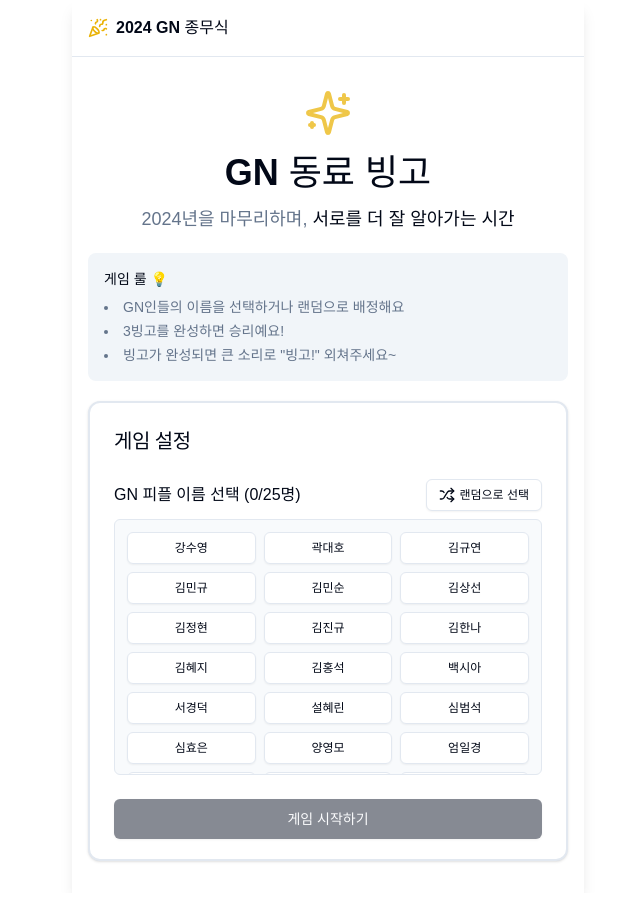
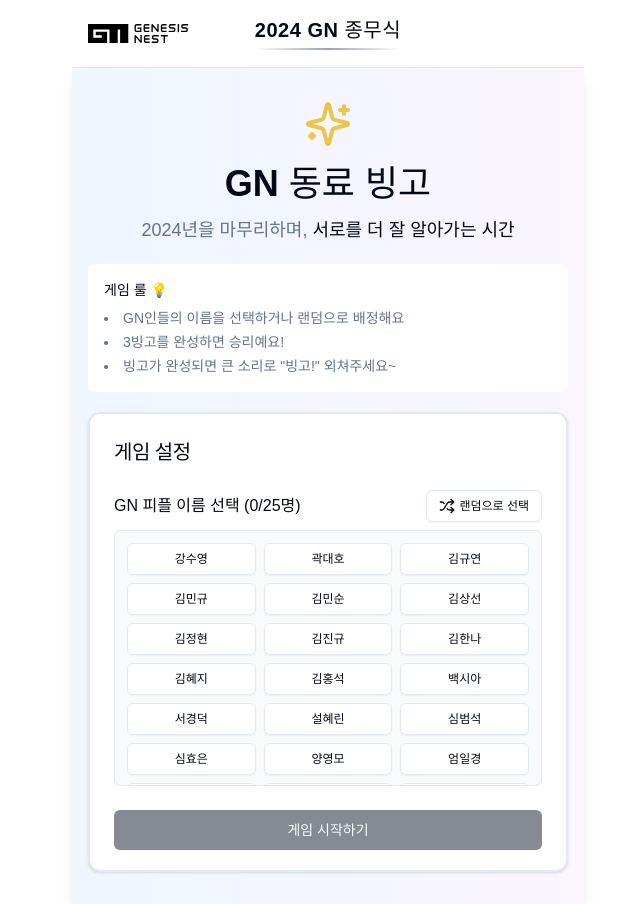
Before and after one commit to JANGSEYEONG/Bingo, a React (Vite) app: page / in a window 1280 px wide. Shown: the whole page, without its empty margins (312-952 px from the left). Built offline with nearby package versions, Linux system fonts and the light colour scheme; a web font is replaced by a local one.

Commit message:
feat: confetti 효과 추가

```diff
--- a/package.json
+++ b/package.json
@@ -26,6 +26,7 @@
     "clsx": "^2.1.1",
     "lucide-react": "^0.469.0",
     "react": "^18.3.1",
+    "react-confetti": "^6.1.0",
     "react-dom": "^18.3.1",
     "react-router": "^7.1.0",
     "tailwind-merge": "^2.5.5",
--- a/src/components/game/BingoStatus.tsx
+++ b/src/components/game/BingoStatus.tsx
@@ -5,12 +5,22 @@ interface BingoStatusProps {
 }
 
 const BingoStatus = ({ bingoCount = 0 }: BingoStatusProps) => {
+  const progress = (bingoCount / BINGO_TO_WIN) * 100;
+
   return (
-    <div className="flex items-center justify-between rounded-lg bg-muted px-4 py-3">
-      <span className="font-medium">현재 빙고</span>
-      <span className="text-xl font-bold">
-        {bingoCount} / {BINGO_TO_WIN}
-      </span>
+    <div className="space-y-2">
+      <div className="h-2 w-full overflow-hidden rounded-full bg-slate-500/10">
+        <div
+          className="h-full bg-gradient-to-r from-blue-400 to-purple-400 transition-all duration-300 ease-out"
+          style={{ width: `${progress}%` }}
+        />
+      </div>
+      <div className="flex items-center justify-between rounded-lg bg-white/40 px-4 py-3 backdrop-blur-sm">
+        <span className="font-bold text-gray-800">현재 빙고</span>
+        <span className="text-xl font-bold text-gray-800">
+          {bingoCount} / {BINGO_TO_WIN}
+        </span>
+      </div>
     </div>
   );
 };
--- /dev/null
+++ b/src/components/game/BingoWin.tsx
@@ -0,0 +1,29 @@
+import { BINGO_TO_WIN } from '@/constants/game';
+import ConfettiDecoration from '../ui/confetti';
+
+interface BingoWinProps {
+  bingoCount: number;
+}
+
+const BingoWin = ({ bingoCount }: BingoWinProps) => {
+  if (bingoCount < BINGO_TO_WIN) return null;
+
+  return (
+    <div className="rounded-lg p-4 text-center">
+      <div className="animate-bounce space-y-2">
+        <div className="flex items-center justify-center gap-3 text-3xl">
+          <span className="animate-spin">🎊</span>
+          <span className="animate-pulse bg-gradient-to-r from-pink-500 via-purple-500 to-blue-500 bg-clip-text font-black text-transparent">
+            빙고 완성!
+          </span>
+          <span className="animate-spin">🎊</span>
+        </div>
+
+        <div className="animate-pulse text-lg font-bold text-purple-500">축하합니다! 🎉</div>
+      </div>
+      <ConfettiDecoration />
+    </div>
+  );
+};
+
+export default BingoWin;
--- a/src/components/layout/Header.tsx
+++ b/src/components/layout/Header.tsx
@@ -1,14 +1,30 @@
-import { PartyPopper } from 'lucide-react';
+import GNLogoUrl from '@/assets/gn_logo.svg';
 
 const Header = () => {
   return (
-    <header className="border-b">
-      <div className="mx-auto w-full px-4 py-4">
-        <div className="flex items-center justify-between">
-          <div className="flex items-center gap-2">
-            <PartyPopper className="h-5 w-5 text-yellow-500" />
-            <span className="font-bold">2024 GN 종무식</span>
+    <header className="flex-shrink-0 border-b">
+      <div className="mx-auto w-full px-4 py-6">
+        <div className="relative flex items-center justify-between">
+          {/* 로고 - 왼쪽 */}
+          <div className="flex items-center">
+            <img
+              src={GNLogoUrl}
+              width={100}
+              alt="GN Logo"
+              className="transition-opacity hover:opacity-90"
+            />
           </div>
+
+          {/* 행사명 - 중앙 */}
+          <div className="absolute left-1/2 top-1/2 -translate-x-1/2 -translate-y-1/2 text-center">
+            <div className="space-y-1">
+              <h1 className="text-xl font-bold tracking-wide">2024 GN 종무식</h1>
+              <div className="h-0.5 w-full bg-gradient-to-r from-transparent via-gray-400 to-transparent" />
+            </div>
+          </div>
+
+          {/* 오른쪽 여백을 위한 더미 div */}
+          <div className="w-[100px]"></div>
         </div>
       </div>
     </header>
--- a/src/components/layout/Layout.tsx
+++ b/src/components/layout/Layout.tsx
@@ -4,9 +4,9 @@ import Header from './Header';
 const Layout = () => {
   return (
     <div className="flex min-h-dvh w-screen justify-center">
-      <div className="relative w-full max-w-lg shadow-lg">
+      <div className="relative flex w-full max-w-lg flex-col">
         <Header />
-        <main>
+        <main className="flex-1 bg-gradient-to-r from-blue-50 to-purple-50 shadow-lg">
           <Outlet />
         </main>
       </div>
--- /dev/null
+++ b/src/components/ui/confetti.tsx
@@ -0,0 +1,14 @@
+'use client';
+
+import Confetti from 'react-confetti';
+
+const ConfettiDecoration = () => {
+  const { height } = window.screen;
+  return (
+    <div>
+      <Confetti width={512} height={height} />
+    </div>
+  );
+};
+
+export default ConfettiDecoration;
--- /dev/null
+++ b/src/pages/error/ErrorPage.tsx
@@ -0,0 +1,21 @@
+import { Button } from '@/components/ui/button';
+import { Link } from 'react-router';
+
+const ErrorPage = () => {
+  return (
+    <div className="flex h-dvh w-screen items-center justify-center">
+      <div className="flex flex-col items-center gap-y-4">
+        <div className="text-6xl">😅</div>
+        <h1 className="text-2xl font-bold">앗! 문제가 발생했어요</h1>
+        <p className="text-gray-600">홈에서 게임을 다시 설정해 주세요</p>
+        <Link to={'/'}>
+          <Button variant="secondary" className="border border-slate-200">
+            홈으로 돌아가기
+          </Button>
+        </Link>
+      </div>
+    </div>
+  );
+};
+
+export default ErrorPage;
--- a/src/pages/game/GamePage.tsx
+++ b/src/pages/game/GamePage.tsx
@@ -1,7 +1,9 @@
+import { useState } from 'react';
 import { useLocation } from 'react-router';
+
+import BingoWin from '@/components/game/BingoWin';
+import BingoBoard from '@/components/game/BingoBoard';
 import BingoStatus from '@/components/game/BingoStatus';
-import BingoBoard from '@/components/game/BingoBoard';
-import { useState } from 'react';
 
 interface GameState {
   boardSize: number;
@@ -20,6 +22,7 @@ const GamePage = () => {
     <div className="flex w-full flex-col gap-6">
       <BingoStatus bingoCount={bingoCount} />
       <BingoBoard size={boardSize} members={selectedMembers} onBingoChange={handleBingoChange} />
+      <BingoWin bingoCount={bingoCount} />
     </div>
   );
 };
--- a/src/pages/home/components/Rules.tsx
+++ b/src/pages/home/components/Rules.tsx
@@ -1,6 +1,6 @@
 const Rules = () => {
   return (
-    <div className="rounded-lg bg-muted p-4 text-sm">
+    <div className="rounded-lg bg-white p-4 text-sm">
       <p className="mb-2 font-semibold">게임 룰 💡</p>
       <ul className="list-inside list-disc space-y-1 text-muted-foreground">
         <li>GN인들의 이름을 선택하거나 랜덤으로 배정해요</li>
--- a/src/routes/routes.tsx
+++ b/src/routes/routes.tsx
@@ -3,12 +3,13 @@ import { createBrowserRouter } from 'react-router';
 import Home from '../pages/home/HomePage';
 import Game from '../pages/game/GamePage';
 import Layout from '../components/layout/Layout';
+import ErrorPage from '@/pages/error/ErrorPage';
 
 const router = createBrowserRouter([
   {
     path: '/',
     element: <Layout />,
-    // errorElement: <ErrorPage />,
+    errorElement: <ErrorPage />,
     children: [
       {
         index: true,
```
Also changed, not shown: 1 other file (tests, documents, lock files or other folders).
